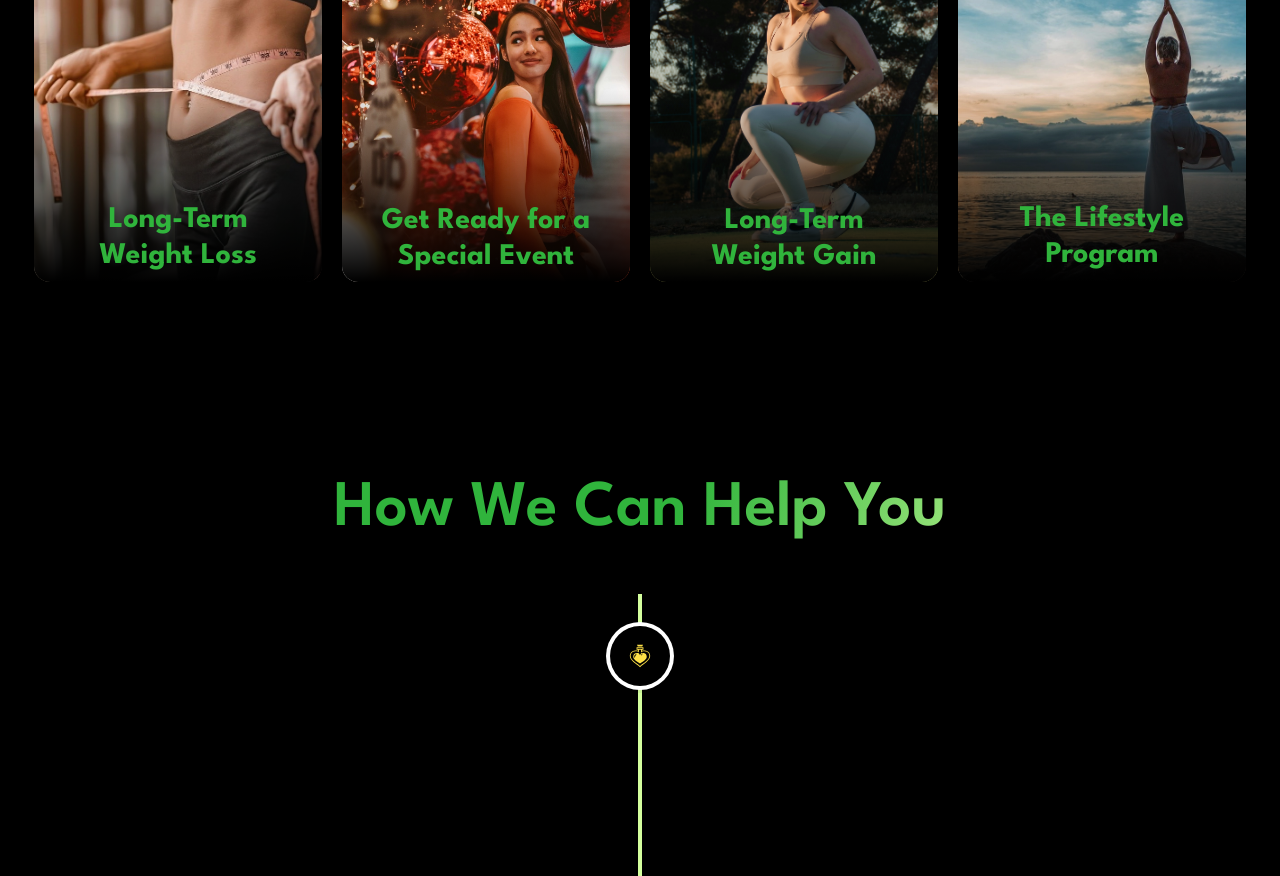
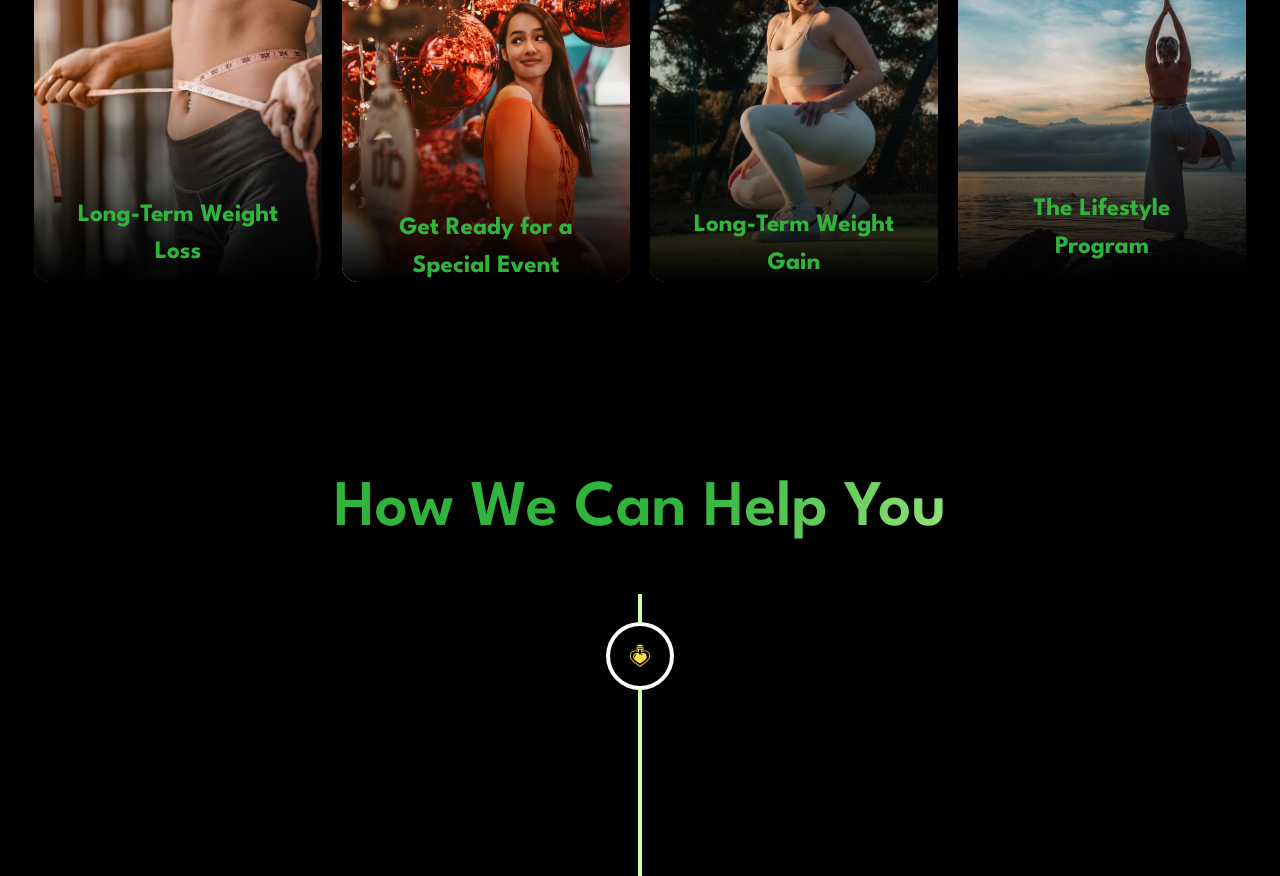
Before and after one commit to mohamed-sayed-elmahdy/kalos-fit, a Next.js app: page / in a window 1280 px wide. Shown: the part 1180-2056 px from the top of the page. Built offline with nearby package versions, Linux system fonts and the light colour scheme.

Commit message:
optimize  performance

```diff
--- a/src/app/components/ProgramSection/ProgramSection.jsx
+++ b/src/app/components/ProgramSection/ProgramSection.jsx
@@ -21,8 +21,8 @@ const ProgramCard = ({ src, alt, title, description, translatePercent }) => (
       className={`absolute inset-0 flex ${translatePercent} flex-col items-center justify-center px-9 text-center transition-all duration-500 group-hover:translate-y-0`}
 
     >
-      <h1 className="text-3xl font-bold textgreen">{title}</h1>
-      <p className="mb-3 text-lg text-white opacity-0 transition-opacity duration-300 group-hover:opacity-100">
+      <h1 className="text-[25px] font-bold textgreen">{title}</h1>
+      <p className="mb-3 text-[17px] text-white opacity-0 transition-opacity duration-300 group-hover:opacity-100">
         {description}
       </p>
     </div>
@@ -39,7 +39,7 @@ function Page() {
           alt="Longterm weight loss"
           title="Long-Term Weight Loss"
           description="Achieve and maintain your ideal weight with our comprehensive Long-Term Weight Loss Program. This program is designed to help you lose weight gradually and sustainably, promoting healthy habits that last a lifetime."
-          translatePercent={"translate-y-[73%]"}
+          translatePercent={"translate-y-[69%]"}
         />
         <ProgramCard
           src="/Getready.webp"
@@ -53,14 +53,14 @@ function Page() {
           alt="Longterm weight gain"
           title="Long-Term Weight Gain"
           description="Build muscle and gain weight healthily and sustainably with our Long-Term Weight Gain Program. Perfect for those looking to increase their strength and build a more athletic physique."
-          translatePercent={"translate-y-[66%]"}
+          translatePercent={"translate-y-[65%]"}
         />
         <ProgramCard
           src="/Lifestyle.webp"
           alt="Lifestyle"
           title="The Lifestyle Program"
           description="Adopt a holistic approach to your health and well-being with The Lifestyle Program. This program is ideal for those seeking to seamlessly integrate fitness and nutrition into their daily lives."
-          translatePercent={"translate-y-[69%]"}
+          translatePercent={"translate-y-[61%]"}
         />
       </div>
     </div>
```
